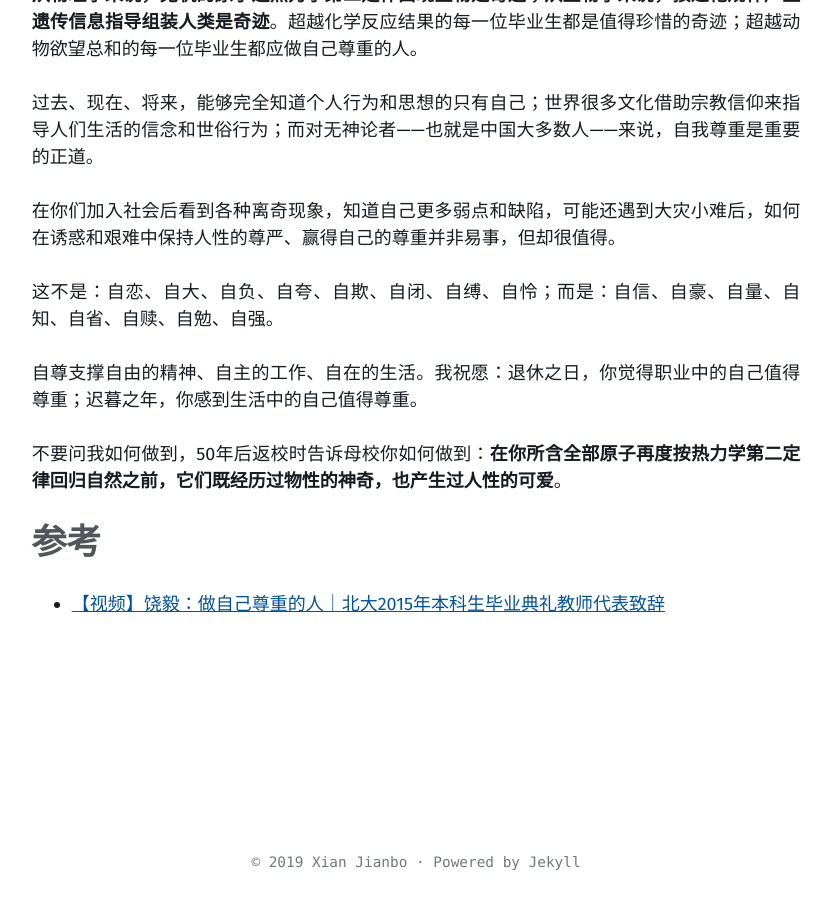
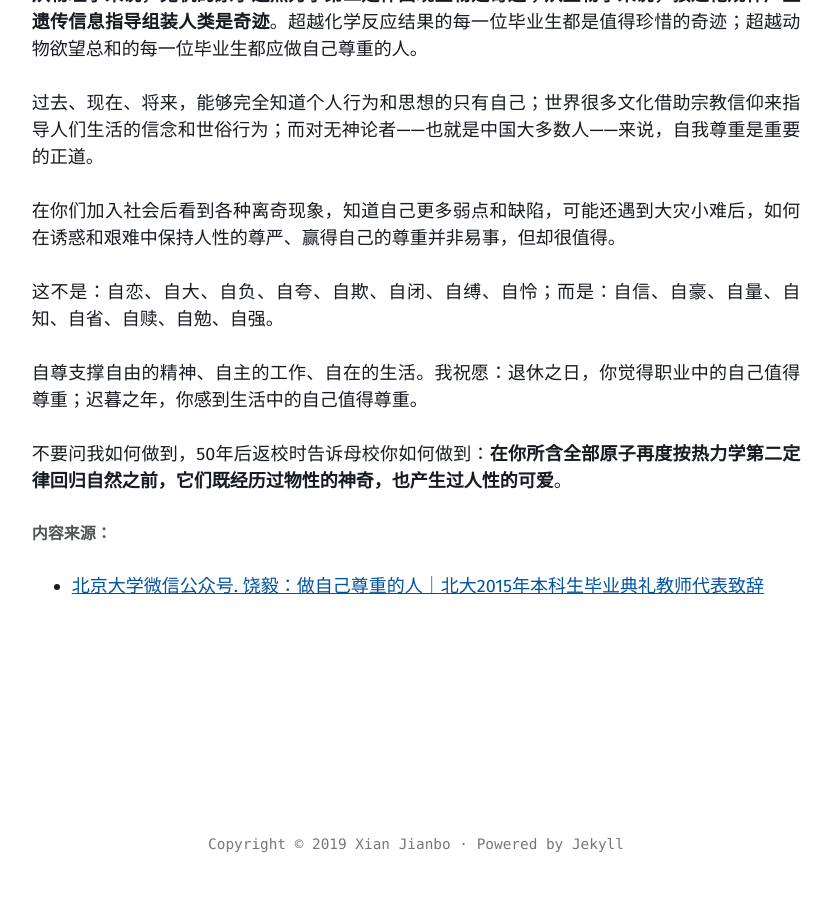
Before and after one commit to xianjianbo/xianjianbo.github.io, a Jekyll site: the page built from _posts/2019-07-24-the-magic-of-material-nature-and-the-loveliness-of-human-nature.md, in a window 1280 px wide and 900 px high, scrolled down 573 px. Shown: the whole window, without its empty margins (224-1056 px from the left). Built offline with Jekyll 4.4.1, drawn with Linux system fonts in a browser that asks for light colours; comment, search, counter and statistics services are not loaded; some of the changed text lies outside the part shown.

```diff
--- a/_config.yml
+++ b/_config.yml
@@ -58,7 +58,7 @@ paginate: 10
 paginate_path: /page:num/
 show_excerpts: false
 
-copyright: "© 2019 Xian Jianbo · Powered by Jekyll"
+copyright: "Copyright © 2019 Xian Jianbo · Powered by Jekyll"
 google_analytics: UA-143709857-1
 
 # Disqus comment system
--- a/_posts/2019-07-24-the-magic-of-material-nature-and-the-loveliness-of-human-nature.md
+++ b/_posts/2019-07-24-the-magic-of-material-nature-and-the-loveliness-of-human-nature.md
@@ -20,9 +20,8 @@ last_modified_at: 2019-07-24T13:47:56+08:00
 
 自尊支撑自由的精神、自主的工作、自在的生活。我祝愿：退休之日，你觉得职业中的自己值得尊重；迟暮之年，你感到生活中的自己值得尊重。
 
-
 不要问我如何做到，50年后返校时告诉母校你如何做到：**在你所含全部原子再度按热力学第二定律回归自然之前，它们既经历过物性的神奇，也产生过人性的可爱**。
 
-## 参考
+##### 内容来源：
 
-* [【视频】饶毅：做自己尊重的人｜北大2015年本科生毕业典礼教师代表致辞](https://mp.weixin.qq.com/s?__biz=MzA3OTE0MjQzMw==&mid=208974791&idx=2&sn=b71821e8e8800f334a5fc739e3dbc059&chksm=16381889214f919f23b5343c3ed604cece96771940e871290e52a7e3dada6d95feac52fc0590&mpshare=1&scene=1&srcid=0724qV7aNdtoEkRjC3bxQ1Cz&sharer_sharetime=1563945484052&sharer_shareid=710b18bb8ce66d59ea8ae7dc124187ae&key=21af99286a7cd6ccb4b684d2f5849d9e8ae259b3a7dcf93264aa4a53065a81fa8a15d9a886a47843b70d84e87a54387ea6942edaf061279e3b216f13b2d2415bf646d482058fb7b7d09219f7ad7afc63&ascene=1&uin=MjA4ODY5OTE4MA%3D%3D&devicetype=Windows+10&version=62060834&lang=zh_CN&pass_ticket=vKPfSaUIY48Cy0x1jfGItQEgegqS5hjL4j0Ly6Gn2uOFJ1aCPUPI1%2BqIB4EwuiMh)
+* [北京大学微信公众号. 饶毅：做自己尊重的人｜北大2015年本科生毕业典礼教师代表致辞](https://mp.weixin.qq.com/s?__biz=MzA3OTE0MjQzMw==&mid=208974791&idx=2&sn=b71821e8e8800f334a5fc739e3dbc059&chksm=16381889214f919f23b5343c3ed604cece96771940e871290e52a7e3dada6d95feac52fc0590&mpshare=1&scene=1&srcid=0724qV7aNdtoEkRjC3bxQ1Cz&sharer_sharetime=1563945484052&sharer_shareid=710b18bb8ce66d59ea8ae7dc124187ae&key=21af99286a7cd6ccb4b684d2f5849d9e8ae259b3a7dcf93264aa4a53065a81fa8a15d9a886a47843b70d84e87a54387ea6942edaf061279e3b216f13b2d2415bf646d482058fb7b7d09219f7ad7afc63&ascene=1&uin=MjA4ODY5OTE4MA%3D%3D&devicetype=Windows+10&version=62060834&lang=zh_CN&pass_ticket=vKPfSaUIY48Cy0x1jfGItQEgegqS5hjL4j0Ly6Gn2uOFJ1aCPUPI1%2BqIB4EwuiMh)
```
Also changed, not shown: _posts/2019-07-19-books-movies-and-documentaries.md (+5 -0 lines), _posts/2019-08-19-the-sun-also-rises.md (+1 -2 lines), 1 other file.
